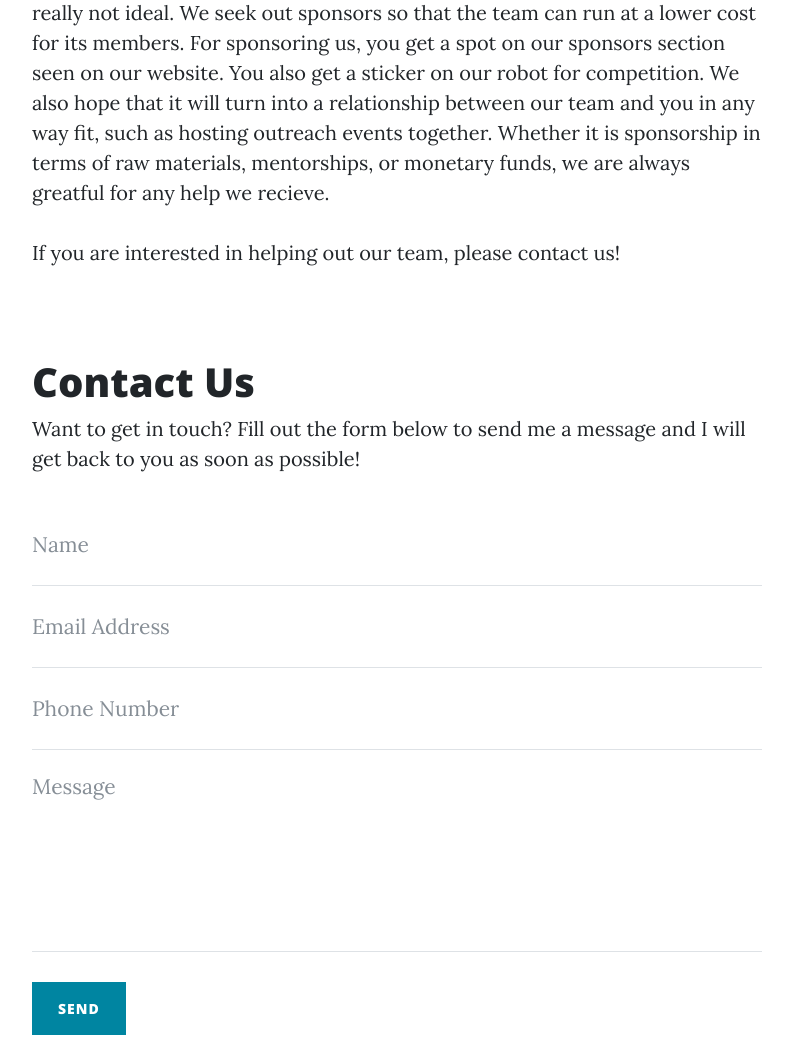
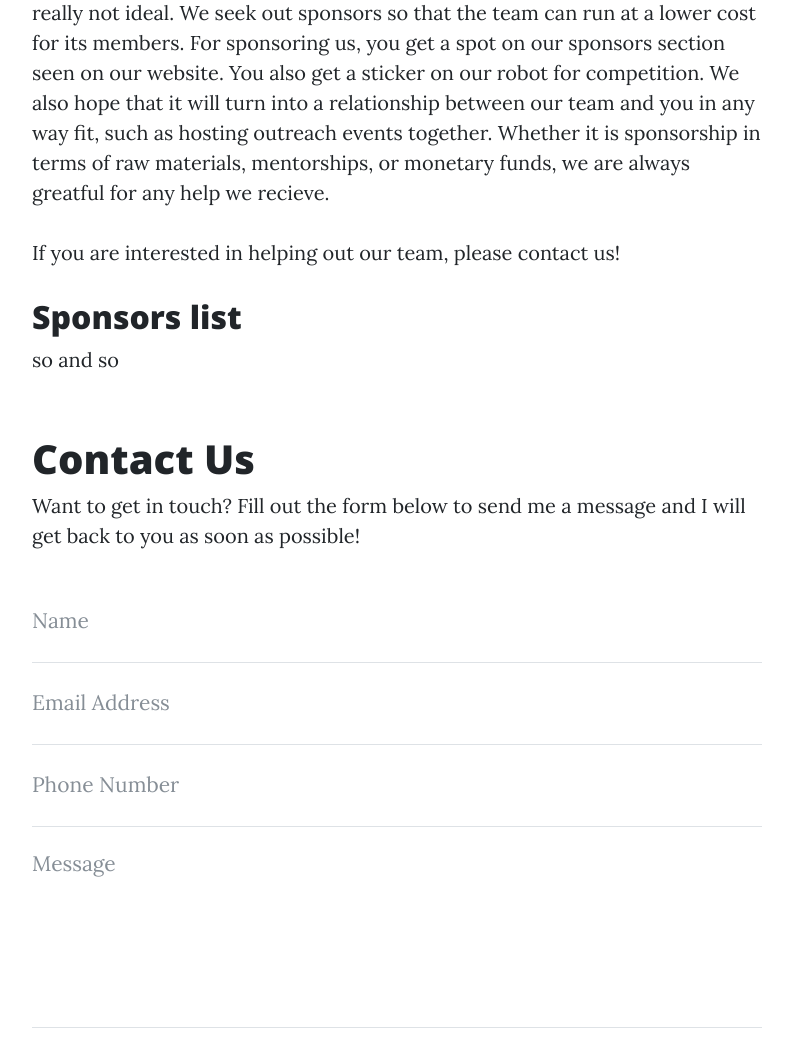
Before and after one commit to LightningCoalitionRobotics/LCRobotics-Website, a website: page index.html in a window 1280 px wide. Shown: the part 1664-2702 px from the top of the page, without its empty margins (243-1036 px from the left). Drawn offline with nearby package versions, Linux system fonts and the light colour scheme.

Commit message:
small change

```diff
--- a/index.html
+++ b/index.html
@@ -158,7 +158,8 @@
     <div class="container" id="sponsors">
       <div class="row">
         <div class="col-lg-8 col-md-10 mx-auto">
-          <p><h1>Our Sponsors</h1>Because we are an independent team, there is no higer organization whatsoever, leaving us to figure out how to pay for ourselves. As a base plan, we split the costs of the team evenly among the members, although this is really not ideal.  We seek out sponsors so that the team can run at a lower cost for its members.  For sponsoring us, you get a spot on our sponsors section seen on our website.  You also get a sticker on our robot for competition.   We also hope that it will turn into a relationship between our team and you in any way fit, such as hosting outreach events together. Whether it is sponsorship in terms of raw materials, mentorships, or monetary funds, we are always greatful for any help we recieve. <br><br>If you are interested in helping out our team, please contact us!</p><br>
+          <p><h1>Our Sponsors</h1>Because we are an independent team, there is no higer organization whatsoever, leaving us to figure out how to pay for ourselves. As a base plan, we split the costs of the team evenly among the members, although this is really not ideal.  We seek out sponsors so that the team can run at a lower cost for its members.  For sponsoring us, you get a spot on our sponsors section seen on our website.  You also get a sticker on our robot for competition.   We also hope that it will turn into a relationship between our team and you in any way fit, such as hosting outreach events together. Whether it is sponsorship in terms of raw materials, mentorships, or monetary funds, we are always greatful for any help we recieve. <br><br>If you are interested in helping out our team, please contact us!</p>
+          <p><h2>Sponsors list</h2>so and so</p>
         </div>
       </div>
     </div>
```
